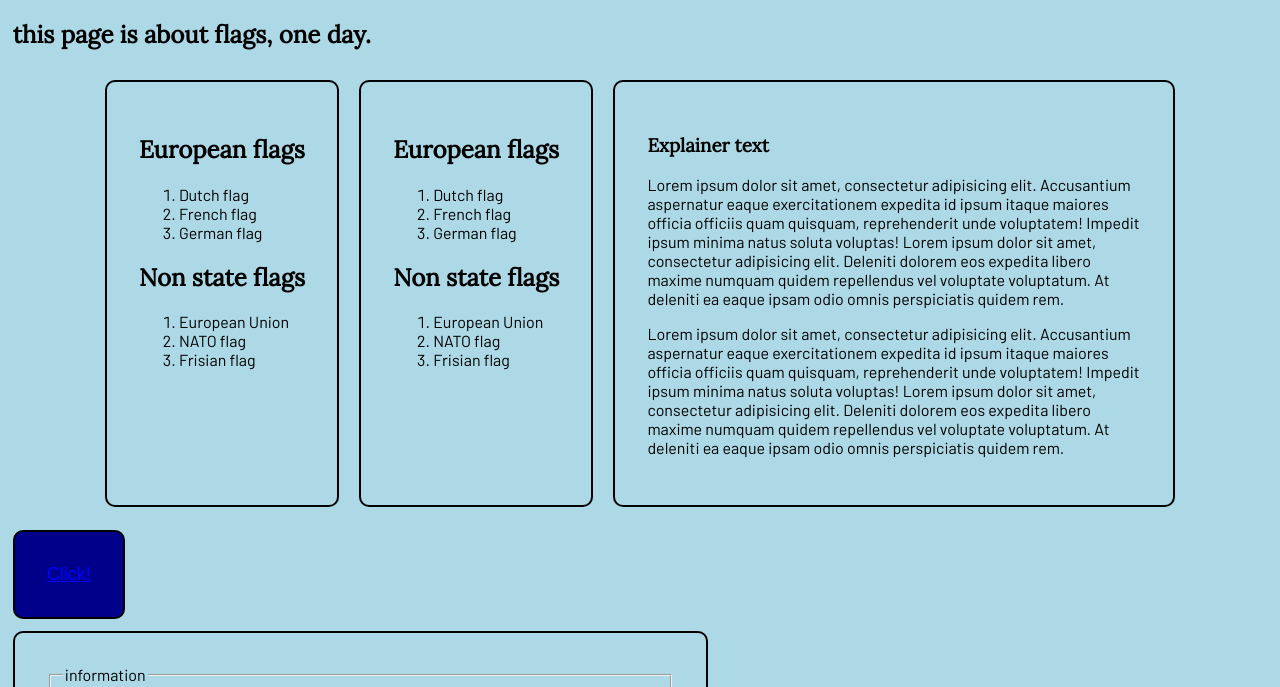
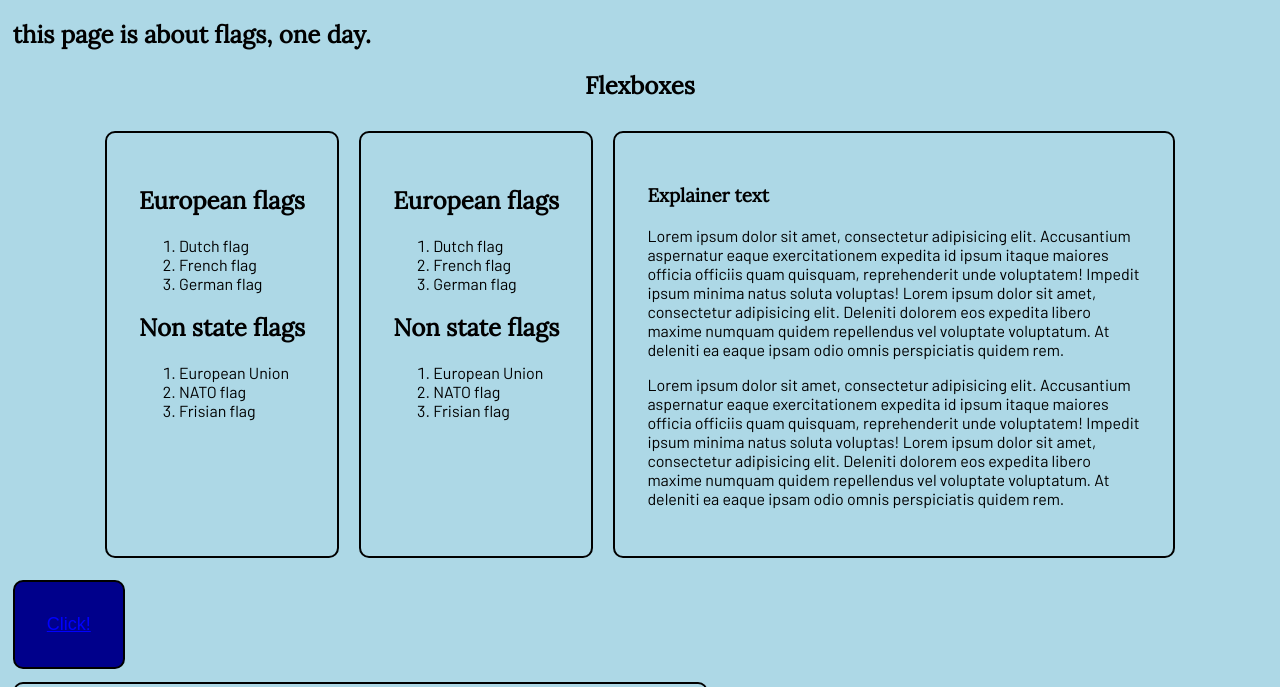
Before and after one commit to wpeckelsen/html-css-project, a plain HTML site: page index.html in a window 1280 px wide. Shown: the part 65-752 px from the top of the page. Drawn offline with Linux system fonts and the light colour scheme.

Commit message:
favicon added

```diff
--- a/index.html
+++ b/index.html
@@ -2,14 +2,18 @@
 <html lang="en">
 <head>
     <link rel="stylesheet" href="styles.css">
+    <link rel="icon" type="image/jpg" href="https://i.ibb.co/4mnz1Yj/maxresdefault.jpg"/>
     <meta charset="UTF-8">
     <title>Flags</title>
+
+
 </head>
 
 <body>
 <h1>Welcome. this page is for testing purposes</h1>
 <h2>this page is about flags, one day. </h2>
 
+<h2 id="flex-title">Flexboxes</h2>
 <div class="flex-div">
 <div id="flag-list">
 <h2> European flags</h2>
--- a/styles.css
+++ b/styles.css
@@ -6,6 +6,7 @@ h1, h2, h3 {color: black; font-family: 'Lora', serif;}
 
 div {margin: 10px}
 
+#flex-title {text-align: center}
 .flex-div {display: flex; flex-direction: row; flex-wrap: nowrap; justify-content: center}
 
 #flag-list {border-style: solid; border-width: 2px; border-radius: 10px; border-color: black;
```
